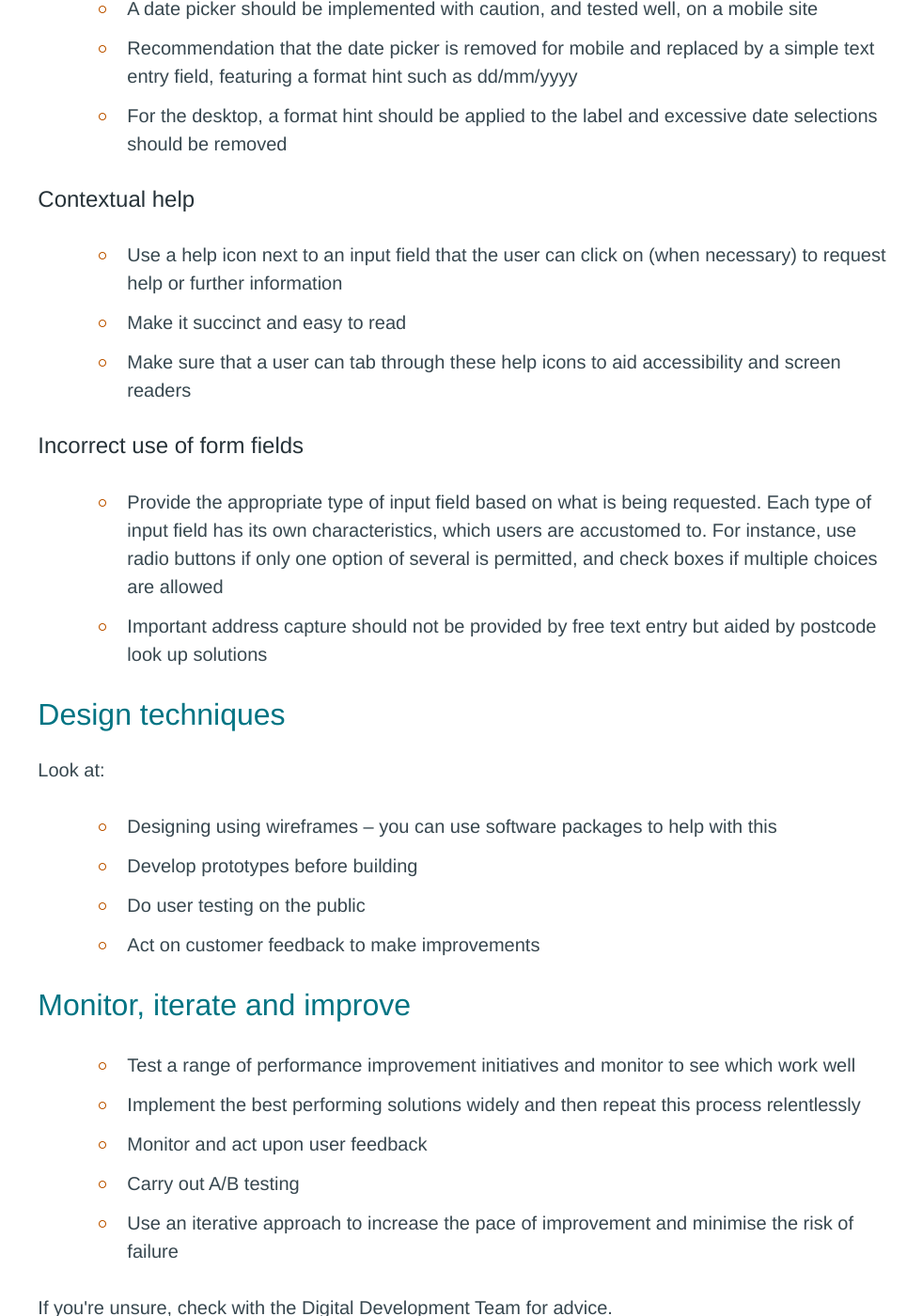
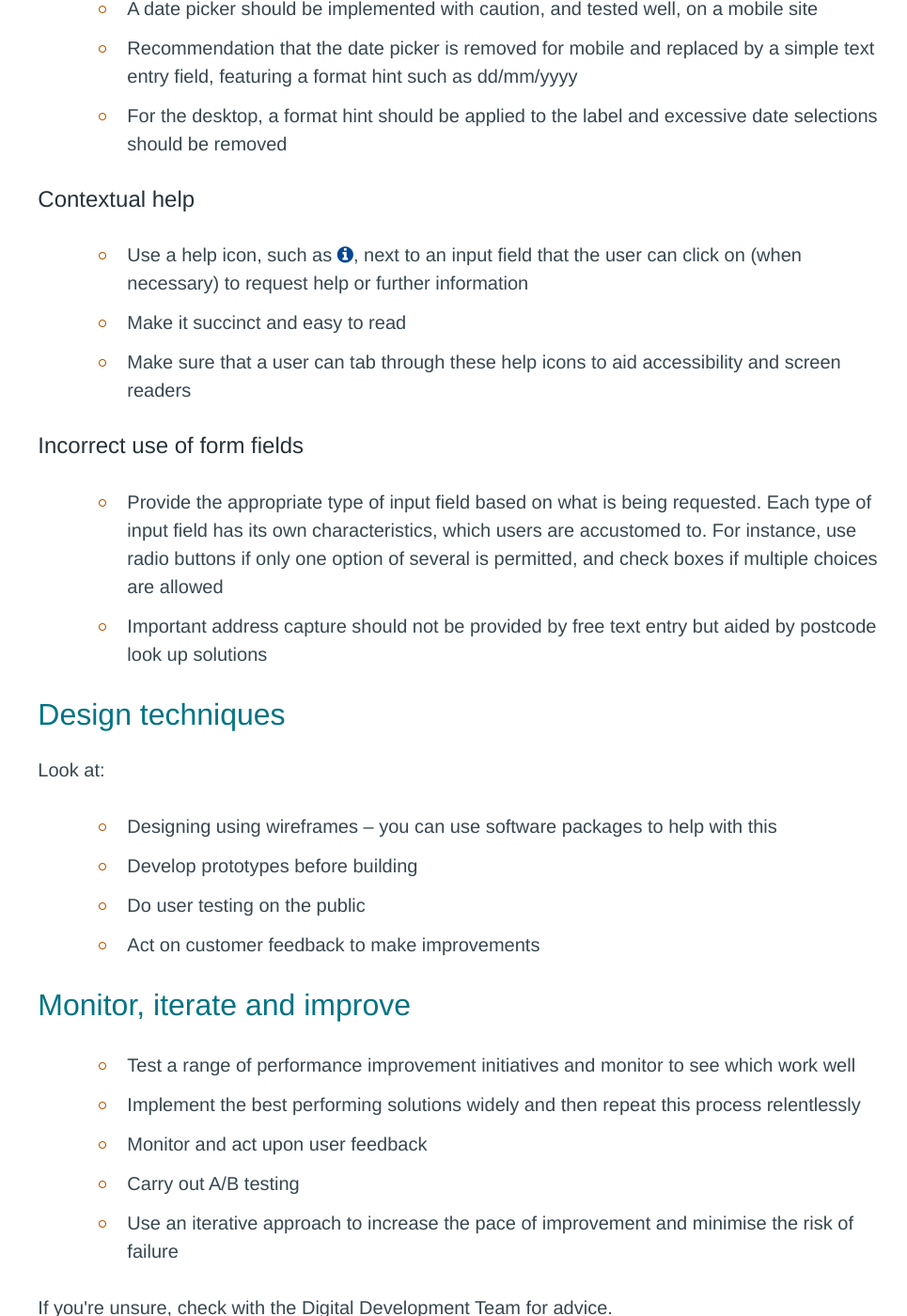
Before and after one commit to OxfordCityCouncil/OxfordCityCouncil.github.io, a Jekyll site: the page built from standards/forms.html, in a window 1280 px wide and 1400 px high, scrolled down 5035 px. Shown: the whole window at 94% size, without its empty margins (315-1280 px from the left). Built offline with Jekyll 4.4.1, drawn with Linux system fonts in a browser that asks for light colours.

Commit message:
help icon

```diff
--- a/standards/forms.html
+++ b/standards/forms.html
@@ -105,7 +105,7 @@ title: Forms
 </ul>
 <h3>Contextual help</h3>
 <ul>
-    <li>Use a help icon next to an input field that the user can click on (when necessary) to request help or further information</li>
+    <li>Use a help icon, such as <i class="fa fa-info-circle" aria-hidden="true"></i>, next to an input field that the user can click on (when necessary) to request help or further information</li>
     <li>Make it succinct and easy to read</li>
     <li>Make sure that a user can tab through these help icons to aid accessibility and screen readers</li>
 </ul>
--- a/styles/custom.css
+++ b/styles/custom.css
@@ -134,9 +134,13 @@ ul.nav.nav--pagination {
 
 /* Colouring Font Awesome icons */
 .fa-check-circle:before {
-    color: green;
+    color: #097582;
 }
 
 .fa-times-circle:before {
-    color: red;
+    color: #b33e3e;
 }
+
+.fa-info-circle:before {
+    color: #034695;
+}
```
